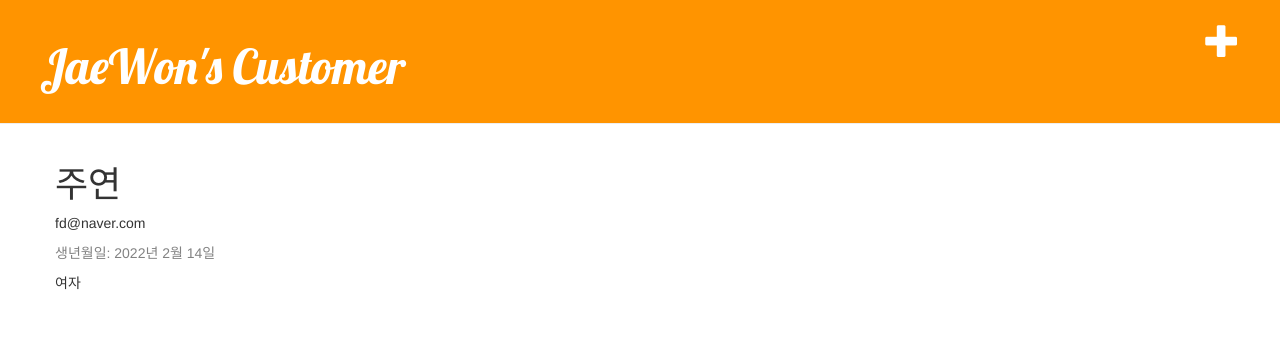
After one commit to JaeWonyH/customerprj, a Django app: page /customer/1 in a window 1280 px wide. The commit adds this page. Shown: the top 362 px of the page. Run offline with Django 4.2, Linux system fonts and the light colour scheme; data comes from the database, SQL or seed files in the repository; both versions use the stored data as it was after the commit; some libraries are stand-ins or nearby versions.

Commit message:
customer service

```diff
--- /dev/null
+++ b/customer/static/css/customer.css
@@ -0,0 +1,51 @@
+.page-header {
+    background-color: #ff9400;
+    margin-top: 0;
+    padding: 20px 20px 20px 40px;
+}
+
+.page-header h1, .page-header h1 a, .page-header h1 a:visited, .page-header h1 a:active {
+    color: #ffffff;
+    font-size: 36pt;
+    text-decoration: none;
+}
+
+.content {
+    margin-left: 40px;
+}
+
+h1, h2, h3, h4 {
+    font-family: 'Lobster', cursive;
+}
+
+.date {
+    color: #828282;
+}
+
+.save {
+    float: right;
+}
+
+.post-form textarea, .post-form input {
+    width: 100%;
+}
+
+.top-menu, .top-menu:hover, .top-menu:visited {
+    color: #ffffff;
+    float: right;
+    font-size: 26pt;
+    margin-right: 20px;
+}
+
+.post {
+    margin-bottom: 70px;
+}
+
+.post h1 a, .post h1 a:visited {
+    color: #000000;
+}
+
+.errorlist{
+    color: red;
+    font-weight: bold;
+}
--- /dev/null
+++ b/customer/templates/customer/base.html
@@ -0,0 +1,31 @@
+<!DOCTYPE html>
+{% load static %}
+<html lang="ko">
+<head>
+    <meta charset="UTF-8">
+    <title>Django Blog</title>
+    <link rel="stylesheet" href="https://maxcdn.bootstrapcdn.com/bootstrap/3.3.2/css/bootstrap.min.css">
+    <link rel="stylesheet" href="https://maxcdn.bootstrapcdn.com/bootstrap/3.3.2/css/bootstrap-theme.min.css">
+    <link rel="stylesheet" href="http://fonts.googleapis.com/css?family=Lobster&subset=latin,latin-ext" type="text/css">
+    <link rel="stylesheet" href="{% static 'css/customer.css' %}">
+</head>
+<body>
+<div class="page-header">
+    <a href="" class="top-menu">
+        <span class="glyphicon glyphicon-plus"></span></a>
+    <h1><a href="{% url 'customer_list' %}">JaeWon's Customer</a></h1>
+</div>
+<!--HTML 주석-->
+{% comment '파이썬 주석' %}파이썬 주석{% endcomment %}
+{##}
+<div class="content container">
+    <div class="row">
+        <div class="col-md-8">
+            {% block content %}
+            {% endblock %}
+        </div>
+    </div>
+</div>
+
+</body>
+</html>
--- /dev/null
+++ b/customer/templates/customer/customer_detail.html
@@ -0,0 +1,18 @@
+{% extends 'customer/base.html' %}
+
+{% block content %}
+
+    <div class="post">
+        <h1>{{ customer.name }}</h1>
+        <p>{{ customer.email }}</p>
+        <div class="date">
+            <p>생년월일: {{ customer.birthdate }}</p>
+        </div>
+        {% if customer.gender is True %}
+            <p>남자</p>
+        {% else %}
+            <p>여자</p>
+        {% endif %}
+    </div>
+
+{% endblock %}
--- a/customer/urls.py
+++ b/customer/urls.py
@@ -2,5 +2,8 @@ from django.urls import path
 from . import views
 
 urlpatterns = [
-path('', views.customer_list, name='customer_list'),
+
+    path('', views.customer_list, name='customer_list'),
+    path('customer/<int:pk>', views.customer_detail, name='customer_detail'),
+
 ]
--- a/customer/views.py
+++ b/customer/views.py
@@ -1,5 +1,14 @@
-from django.shortcuts import render
+from django.shortcuts import render,get_object_or_404
+from .models import Customer
 
 # Create your views here.
+#customer detail list
+def customer_detail(request,pk):
+    cust = get_object_or_404(Customer, pk = pk)
+    return render(request,'customer/customer_detail.html',{'customer':cust})
+
+
+#customer list
 def customer_list(request):
-    return render(request, 'customer/customer_list.html')
+    custs = Customer.objects.order_by('name')
+    return render(request, 'customer/customer_list.html',{'customers':custs})
```
Also changed, not shown: customer/forms.py (added, +19 -0 lines), customer/templates/customer/customer_list.html (+19 -10 lines), db.sqlite3.
